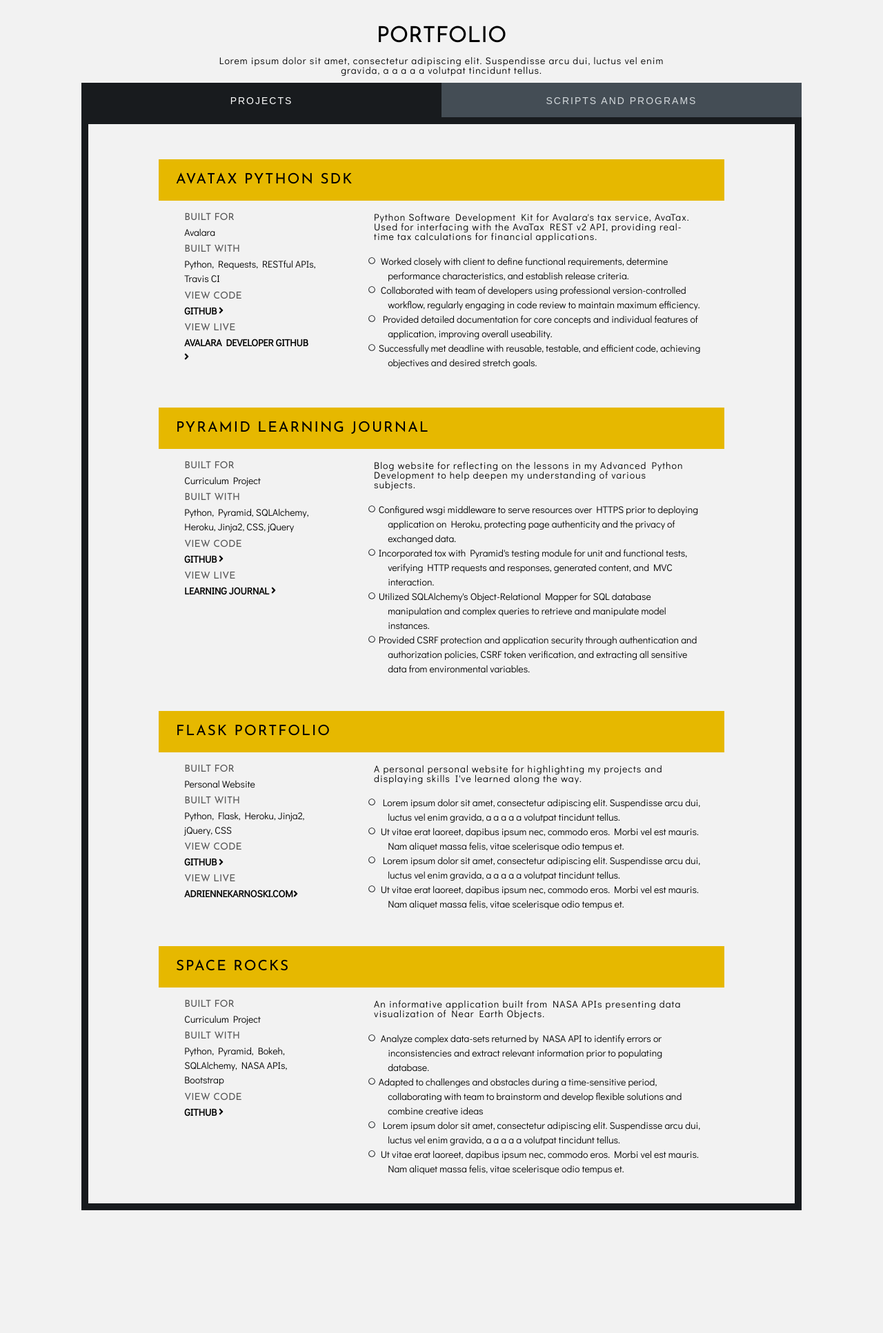
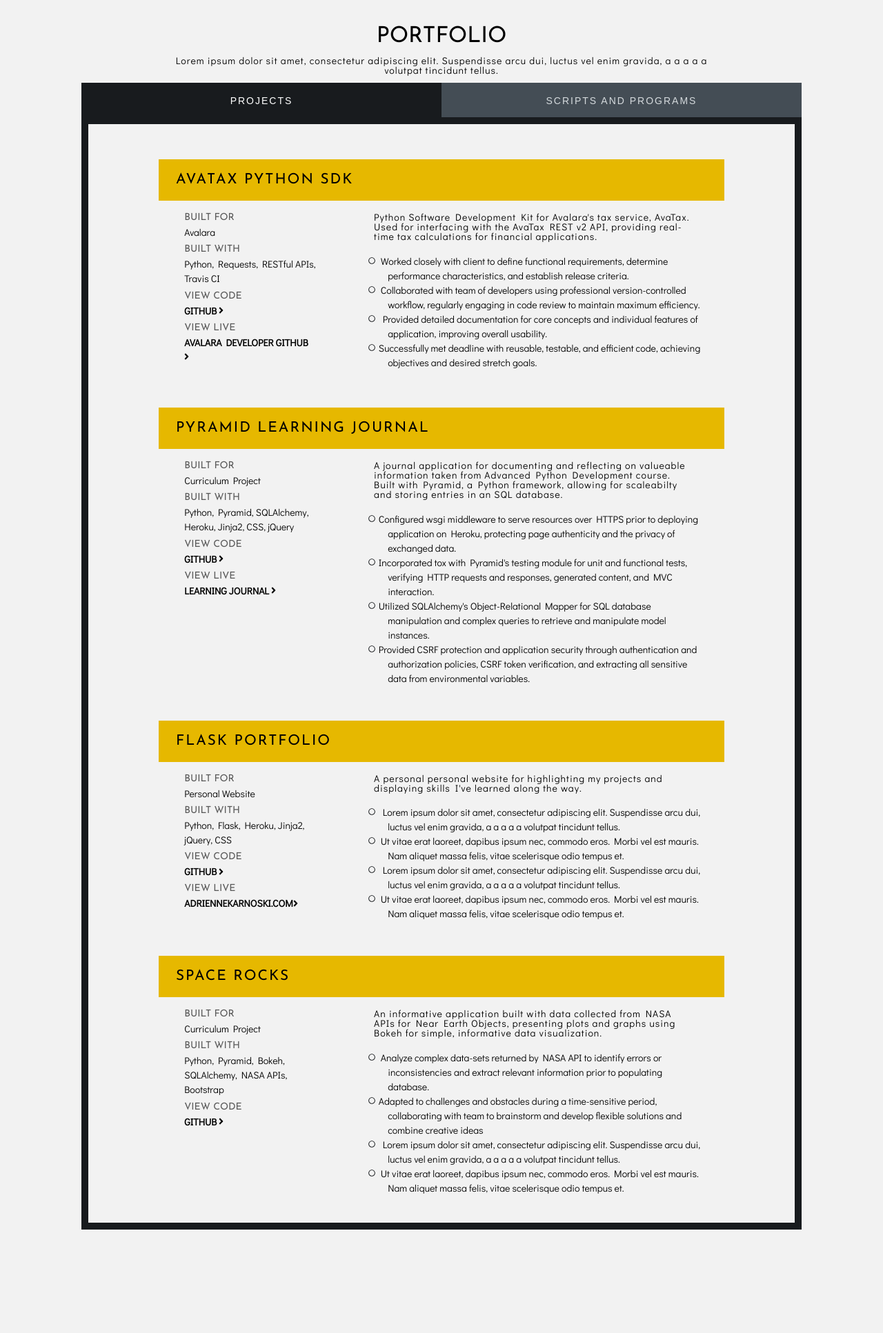
Before and after one commit to adriennekarnoski/personal_website, a Flask app: page /projects in a window 1280 px wide. Shown: the part 113-2046 px from the top of the page at 69% size. Before the commit the page ends 1868 px from the top, so only its background shows below. Run offline with Flask 2, Linux system fonts and the light colour scheme; some libraries are stand-ins or nearby versions.

Commit message:
adding more information

```diff
--- a/static/modules.css
+++ b/static/modules.css
@@ -45,13 +45,13 @@
 
 .icon_container {
     margin: 3% 0%;
-    width: 100%;
+    width: 94%;
 }
 
 @media screen and (min-width: 640px) {
     .icon_container {
         margin: 3% auto;
-        width: 60%;
+        width: 80%;
     }
 }
 
@@ -83,6 +83,9 @@
     }
 }
 
+.experience {
+    padding-left: 5%;
+}
 /*skills*/
 
 .skills {
@@ -109,9 +112,10 @@
     width: 80%;
     margin: auto;
 }
+
 .skills_list {
     line-height: 1.5em;
-    margin: 5% 0% 5% 15%;
+    margin: 0% 0% 5% 15%;
     font-size: 18px;
 }
 
--- a/static/text.css
+++ b/static/text.css
@@ -32,9 +32,13 @@
 .title {
     font-size: 0.8em;
     text-transform: uppercase;
+    text-align: center;
     color: white;
-    text-align: center;
     font-family: 'Josefin Sans', sans-serif;
+}
+
+.text_yellow {
+    color: #ffe066;
 }
 
 .text_center {
@@ -108,7 +112,7 @@
 
 @media screen and (min-width: 640px) {
     .about_blurb {
-        width: 60%;
+        width: 70%;
         padding: 1% 0%;
         display: inline-block;
     }
@@ -132,6 +136,11 @@
     letter-spacing: 1px;
     padding-bottom: 15px;
     color: white;
+}
+
+.date_work {
+    letter-spacing: 1px;
+    padding: 15px 0px;
 }
 
 .location {
@@ -171,9 +180,6 @@
         padding-top: 0px;
     }
 }
-
-
-
 
 
 /*projects*/
--- a/templates/home.html
+++ b/templates/home.html
@@ -8,7 +8,7 @@
             <h1>HELLO, I'M ADRIENNE</h1>
             <h2>PYTHON DEVELOPER</h2>
             <section class="home_blurb">
-            <a class="button">Download Resume</a>
+            <a href="{{url_for('static', filename='resume.pdf')}}" target="_blank" class="button">Download Resume</a>
         </section>
         </article>
     </section>
--- a/templates/nav.html
+++ b/templates/nav.html
@@ -2,6 +2,6 @@
     <li><a href="{{ url_for('home') }}">HOME</a></li>
     <li><a href="{{ url_for('about') }}">ABOUT ME</a></li>
     <li><a href="{{ url_for('skills') }}">SKILLS</a></li>
-    <li><a href="{{ url_for('projects') }}">PROJECTS</a></li>
+    <li><a href="{{ url_for('projects') }}">PORTFOLIO</a></li>
     <li><a href="https://github.com/adriennekarnoski">GITHUB</a></li>
 </ul>
--- a/templates/projects.html
+++ b/templates/projects.html
@@ -15,7 +15,7 @@
 
     <div class="tab_content">
     <div class="project_tab_content">
-        <section class="projects_container clearfix projects_sdk">
+        <section class="projects_container clearfix">
             <h2 class="text_left">AvaTax Python SDK</h2>
             <article class="two_small left">
                 <ul class="skills_list">
@@ -39,7 +39,7 @@
                     </li>
                     <li><i class="far fa-circle"></i> Collaborated with team of developers using professional version-controlled workflow, regularly engaging in code review to maintain maximum efficiency.
                     </li>
-                    <li> <i class="far fa-circle"></i> Provided detailed documentation for core concepts and individual features of application, improving overall useability.
+                    <li> <i class="far fa-circle"></i> Provided detailed documentation for core concepts and individual features of application, improving overall usability.
                     </li>
                     <li> <i class="far fa-circle"></i>Successfully met deadline with  reusable, testable, and efficient code, achieving objectives and desired stretch goals.
                     </li>
@@ -47,7 +47,7 @@
             </article>
         </section>
 
-        <section class="projects_container clearfix projects_web">
+        <section class="projects_container clearfix">
             <h2 class="text_left">Pyramid Learning Journal</h2>
             <article class="two_small left">
                 <ul class="skills_list">
@@ -62,7 +62,7 @@
                 </ul>
             </article>
             <article class="two_big right">
-                <p>Blog website for reflecting on the lessons in my Advanced Python Development to help deepen my understanding of various subjects.</p>
+                <p>A journal application for documenting and reflecting on valueable information taken from Advanced Python Development course. Built with Pyramid, a Python framework, allowing for scaleabilty and storing entries in an SQL database.</p>
                 <ul class="project_list indent">
                     <li><i class="far fa-circle"></i>Configured wsgi middleware to serve resources over HTTPS prior to deploying application on Heroku, protecting page authenticity and the privacy of exchanged data.
                     </li>
@@ -74,7 +74,7 @@
             </article>
         </section>
 
-        <section class="projects_container clearfix projects_web">
+        <section class="projects_container clearfix">
             <h2 class="text_left">Flask Portfolio</h2>
             <article class="two_small left">
                 <ul class="skills_list">
@@ -101,7 +101,7 @@
             </article>
         </section>
 
-        <section class="projects_container clearfix projects_web">
+        <section class="projects_container clearfix">
             <h2 class="text_left">Space Rocks</h2>
             <article class="two_small left">
                 <ul class="skills_list">
@@ -114,7 +114,7 @@
                 </ul>
             </article>
             <article class="two_big right">
-                <p>An informative application built from NASA APIs presenting data visualization of Near Earth Objects.</p>
+                <p>An informative application built with data collected from NASA APIs for Near Earth Objects, presenting plots and graphs using Bokeh for simple, informative data visualization.</p>
                 <ul class="project_list indent">
                     <li><i class="far fa-circle"></i>
                     Analyze complex data-sets returned by NASA API to identify errors or inconsistencies and extract relevant information prior to populating database.
@@ -129,34 +129,25 @@
     </div>
 
     <div class="script_tab_content">
-        <section class="projects_container clearfix projects_data">
-            <h2 class="text_left">Data Structures and Algorithms
-                <a href="https://github.com/adriennekarnoski/data-structures" class="presentingroject_link right">Github<i class="fas fa-angle-right"></i></a>
-            </h2>
+        <section class="projects_container clearfix">
+            <h2 class="text_left">Data Structures and Algorithms</h2>
             <article class="two_small left">
                 <ul class="skills_list">
                     <li><span class="skills_bold">Built For</span></li>
                     <li>Course Work, Code Challenges</li>
                     <li><span class="skills_bold">Built With</span></li>
-                    <li>Python, Javascript, Tox, Jest, Travis CI</li>
-                    <li><span class="skills_bold">Description</span></li>
-                    <li>Continuous Integration, Unit Testing, Integration Testing, Tox, Pytest</li>
+                    <li>Python, Javascript, Tox, Jest, Travis CI, Coveralls</li>
+                    <li><span class="skills_bold">View Code</span></li>
+                    <li><a href="https://github.com/adriennekarnoski/data-structures" class="project_link">Github <i class="fas fa-angle-right"></i></a></li>
                 </ul>
             </article>
             <article class="two_big right">
-                <p>Lorem ipsum dolor sit amet, consectetur adipiscing elit. Suspendisse arcu dui, luctus vel enim gravida, a a a a a volutpat tincidunt tellus.</p>
-                <!-- <ul class="project_list indent">
-                    <li><i class="far fa-circle"></i>implementation is up to the problem trying to be solved and the programmer solving it
-                    </li>
-                    <li> <i class="far fa-circle"></i> Ut vitae erat laoreet, dapibus ipsum nec, commodo eros. Morbi vel est mauris. Nam aliquet massa felis, vitae scelerisque odio tempus et.</li>
-                    <li><i class="far fa-circle"></i> Lorem ipsum dolor sit amet, consectetur adipiscing elit. Suspendisse arcu dui, luctus vel enim gravida, a a a a a volutpat tincidunt tellus.
-                    </li>
-                    <li> <i class="far fa-circle"></i> Ut vitae erat laoreet, dapibus ipsum nec, commodo eros. Morbi vel est mauris. Nam aliquet massa felis, vitae scelerisque odio tempus et.</li>
-                </ul> -->
+                <p>A code library of data structures and algorthims commonly found in computer science and software development. The various modules within the Data Structures repository were applied to solve code challenges, analyzing code efficiency of different approaches and documenting Big O Notation</p>
+                <p>Built and tested in Python and Javascript, using Travis CI for continuous integration and Coveralls to track code covered in the test suite.</p>
             </article>
         </section>
 
-        <section class="projects_container clearfix projects_script">
+        <section class="projects_container clearfix">
             <h2 class="text_left">Job Scraper</h2>
             <article class="two_small left">
                 <ul class="skills_list">
@@ -164,23 +155,17 @@
                     <li>Personal Project</li>
                     <li><span class="skills_bold">Built With</span></li>
                     <li>Python, BeautifulSoup, Pandas, Numpy, Matplotlib</li>
-                    <li><span class="skills_bold">Description</span></li>
-                    <li>Python script that extracts data from the first ten pages of Stack Overflow jobs with the option to display the collected data on Matplotlib graphs</li>
+                    <li><span class="skills_bold">View Code</span></li>
+                    <li><a href="https://github.com/adriennekarnoski/machine_learning" class="project_link">Github <i class="fas fa-angle-right"></i></a></li>
                 </ul>
             </article>
             <article class="two_big right">
-                <ul class="project_list indent">
-                    <li><i class="far fa-circle"></i> Lorem ipsum dolor sit amet, consectetur adipiscing elit. Suspendisse arcu dui, luctus vel enim gravida, a a a a a volutpat tincidunt tellus.
-                    </li>
-                    <li> <i class="far fa-circle"></i> Ut vitae erat laoreet, dapibus ipsum nec, commodo eros. Morbi vel est mauris. Nam aliquet massa felis, vitae scelerisque odio tempus et.</li>
-                    <li><i class="far fa-circle"></i> Lorem ipsum dolor sit amet, consectetur adipiscing elit. Suspendisse arcu dui, luctus vel enim gravida, a a a a a volutpat tincidunt tellus.
-                    </li>
-                    <li> <i class="far fa-circle"></i> Ut vitae erat laoreet, dapibus ipsum nec, commodo eros. Morbi vel est mauris. Nam aliquet massa felis, vitae scelerisque odio tempus et.</li>
-                </ul>
+                <p>Python script that crawls and extracts data from the first ten pages of Stack Overflow jobs using Requests and BeautifulSoup, saving the gathered data in a CSV file.</p>
+                <p>After collecting data, the application allows the user to display different properties of the information on Matplotlib graphs.</p>
             </article>
         </section>
 
-        <section class="projects_container clearfix projects_data">
+        <section class="projects_container clearfix">
             <h2 class="text_left">Jupyter Notebook
                 <a href="https://github.com/adriennekarnoski/machine_learning" class="project_link right">Github<i class="fas fa-angle-right"></i></a>
             </h2>
@@ -190,45 +175,29 @@
                     <li>Personal Project, </li>
                     <li><span class="skills_bold">Built With</span></li>
                     <li>Jupyter Notebook, Python, Pandas, Numpy, Matplotlib</li>
-                    <li><span class="skills_bold">Description</span></li>
-                    <li>Personal Website</li>
+                    <li><span class="skills_bold">View Code</span></li>
+                    <li><a href="https://github.com/adriennekarnoski/machine_learning" class="project_link">Github<i class="fas fa-angle-right"></i></a></li>
                 </ul>
             </article>
             <article class="two_big right">
-               <ul class="project_list indent">
-                    <li><i class="far fa-circle"></i> Lorem ipsum dolor sit amet, consectetur adipiscing elit. Suspendisse arcu dui, luctus vel enim gravida, a a a a a volutpat tincidunt tellus.
-                    </li>
-                    <li> <i class="far fa-circle"></i> Ut vitae erat laoreet, dapibus ipsum nec, commodo eros. Morbi vel est mauris. Nam aliquet massa felis, vitae scelerisque odio tempus et.</li>
-                    <li><i class="far fa-circle"></i> Lorem ipsum dolor sit amet, consectetur adipiscing elit. Suspendisse arcu dui, luctus vel enim gravida, a a a a a volutpat tincidunt tellus.
-                    </li>
-                    <li> <i class="far fa-circle"></i> Ut vitae erat laoreet, dapibus ipsum nec, commodo eros. Morbi vel est mauris. Nam aliquet massa felis, vitae scelerisque odio tempus et.</li>
-                </ul>
+                <p>Lorem ipsum dolor sit amet, consectetur adipiscing elit. Suspendisse arcu dui, luctus vel enim gravida, a a a a a volutpat tincidunt tellus.</p>
             </article>
         </section>
 
-        <section class="projects_container clearfix projects_script">
-            <h2 class="text_left">Brain Dump
-                <a href="https://github.com/adriennekarnoski/machine_learning" class="project_link right">Github<i class="fas fa-angle-right"></i></a>
-            </h2>
+        <section class="projects_container clearfix">
+            <h2 class="text_left">Brain Dump</h2>
             <article class="two_small left">
                 <ul class="skills_list">
                     <li><span class="skills_bold">Built For</span></li>
                     <li>Personal Project, </li>
                     <li><span class="skills_bold">Built With</span></li>
                     <li>Jupyter Notebook, Python, Pandas, Numpy, Matplotlib</li>
-                    <li><span class="skills_bold">Description</span></li>
-                    <li>Personal Website</li>
+                    <li><span class="skills_bold">View Code</span></li>
+                    <li><a href="https://github.com/adriennekarnoski/machine_learning" class="project_link">Github <i class="fas fa-angle-right"></i></a></li>
                 </ul>
             </article>
             <article class="two_big right">
-                <ul class="project_list indent">
-                    <li><i class="far fa-circle"></i> Lorem ipsum dolor sit amet, consectetur adipiscing elit. Suspendisse arcu dui, luctus vel enim gravida, a a a a a volutpat tincidunt tellus.
-                    </li>
-                    <li> <i class="far fa-circle"></i> Ut vitae erat laoreet, dapibus ipsum nec, commodo eros. Morbi vel est mauris. Nam aliquet massa felis, vitae scelerisque odio tempus et.</li>
-                    <li><i class="far fa-circle"></i> Lorem ipsum dolor sit amet, consectetur adipiscing elit. Suspendisse arcu dui, luctus vel enim gravida, a a a a a volutpat tincidunt tellus.
-                    </li>
-                    <li> <i class="far fa-circle"></i> Ut vitae erat laoreet, dapibus ipsum nec, commodo eros. Morbi vel est mauris. Nam aliquet massa felis, vitae scelerisque odio tempus et.</li>
-                </ul>
+                <p>A command line application for </p>
             </article>
         </section>
     </div>
```
Also changed, not shown: templates/about_me.html (+17 -5 lines), templates/skills.html (+28 -15 lines), 1 other file.
